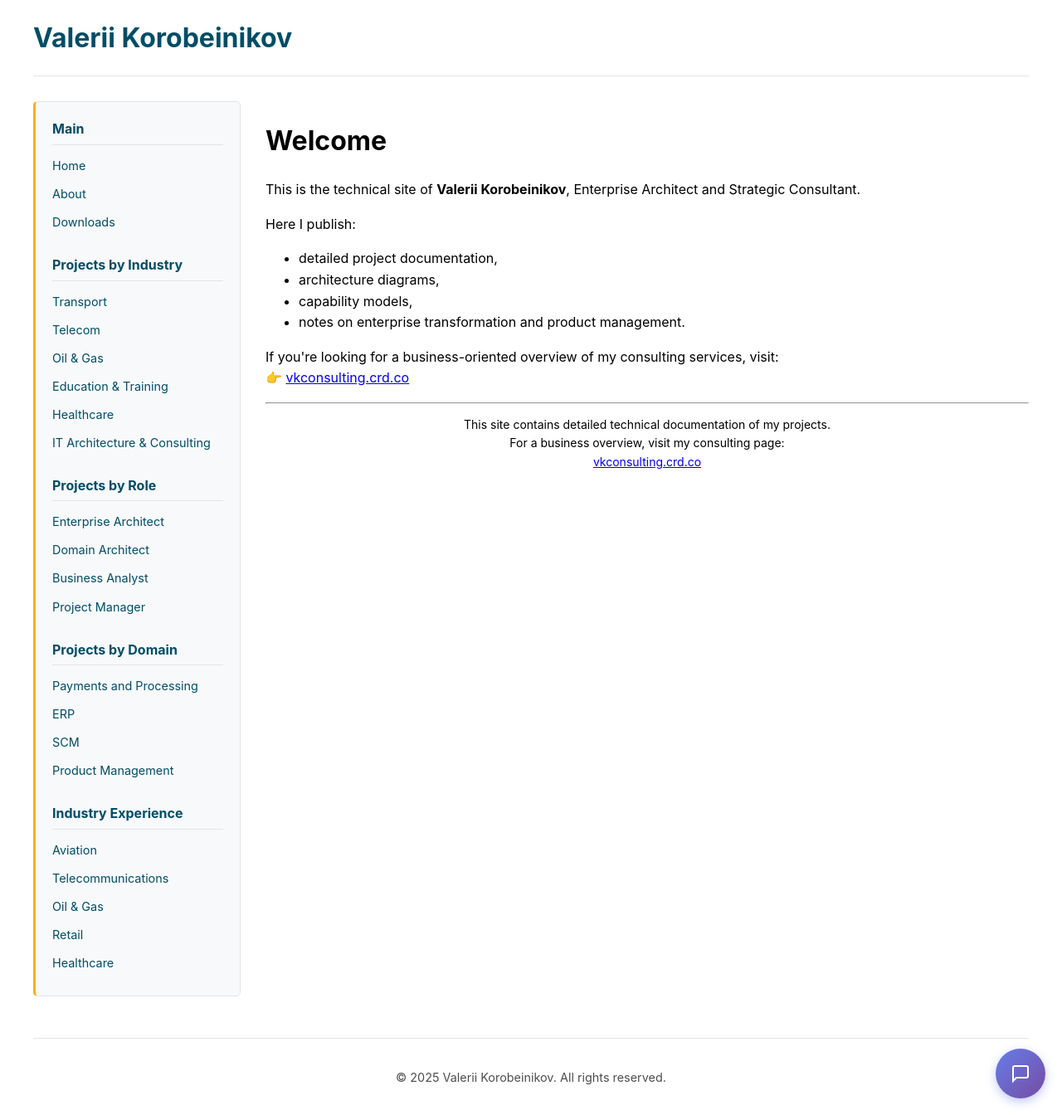
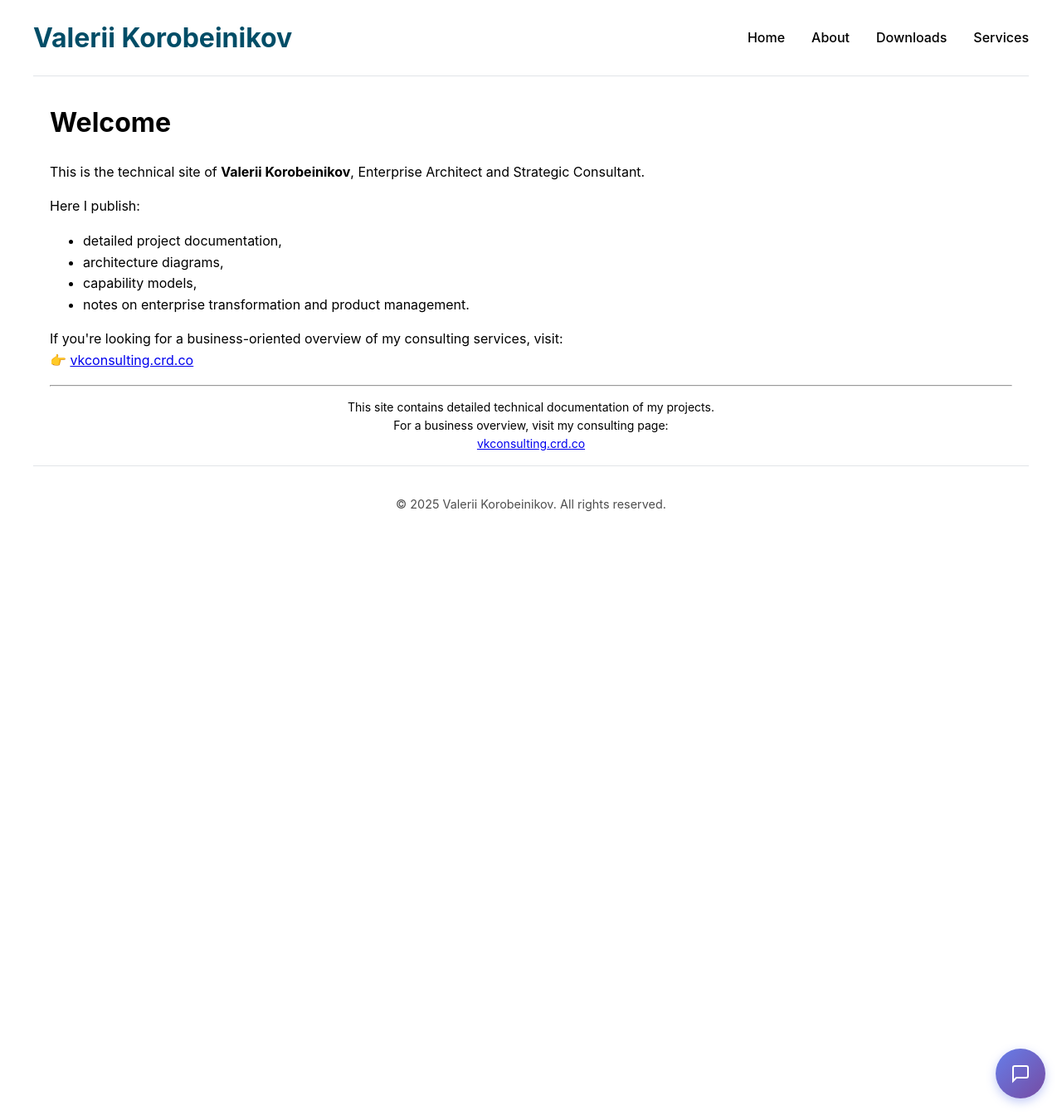
Before and after one commit to vkgeorgia/vkgeorgia.github.io, a Jekyll site: the page built from index.html, in a window 1280 px wide and 1344 px high. Shown: the whole window at 83% size. Built offline with Jekyll 4.4.1, drawn with Linux system fonts in a browser that asks for light colours.

Commit message:
Sidebar removed

```diff
--- a/_includes/navigation.html
+++ /dev/null
@@ -1,53 +0,0 @@
-<nav class="site-navigation">
-  <div class="nav-section">
-    <h3>Main</h3>
-    <ul>
-      <li><a href="{{ '/' | relative_url }}">Home</a></li>
-      <li><a href="{{ '/about' | relative_url }}">About</a></li>
-      <li><a href="{{ '/downloads' | relative_url }}">Downloads</a></li>
-    </ul>
-  </div>
-
-  <div class="nav-section">
-    <h3>Projects by Industry</h3>
-    <ul>
-      <li><a href="{{ '/projects/transport' | relative_url }}">Transport</a></li>
-      <li><a href="{{ '/projects/telecom' | relative_url }}">Telecom</a></li>
-      <li><a href="{{ '/projects/oilgas' | relative_url }}">Oil & Gas</a></li>
-      <li><a href="{{ '/projects/education' | relative_url }}">Education & Training</a></li>
-      <li><a href="{{ '/projects/healthcare' | relative_url }}">Healthcare</a></li>
-      <li><a href="{{ '/projects/consulting' | relative_url }}">IT Architecture & Consulting</a></li>
-    </ul>
-  </div>
-
-  <div class="nav-section">
-    <h3>Projects by Role</h3>
-    <ul>
-      <li><a href="{{ '/roles/enterprise-architect' | relative_url }}">Enterprise Architect</a></li>
-      <li><a href="{{ '/roles/domain-architect' | relative_url }}">Domain Architect</a></li>
-      <li><a href="{{ '/roles/business-analyst' | relative_url }}">Business Analyst</a></li>
-      <li><a href="{{ '/roles/project-manager' | relative_url }}">Project Manager</a></li>
-    </ul>
-  </div>
-
-  <div class="nav-section">
-    <h3>Projects by Domain</h3>
-    <ul>
-      <li><a href="{{ '/domains/card-processing' | relative_url }}">Payments and Processing</a></li>
-      <li><a href="{{ '/domains/erp' | relative_url }}">ERP</a></li>
-      <li><a href="{{ '/domains/scm' | relative_url }}">SCM</a></li>
-      <li><a href="{{ '/domains/product-management' | relative_url }}">Product Management</a></li>
-    </ul>
-  </div>
-
-  <div class="nav-section">
-    <h3>Industry Experience</h3>
-    <ul>
-      <li><a href="{{ '/industries/aviation' | relative_url }}">Aviation</a></li>
-      <li><a href="{{ '/industries/telecom' | relative_url }}">Telecommunications</a></li>
-      <li><a href="{{ '/industries/oilgas' | relative_url }}">Oil & Gas</a></li>
-      <li><a href="{{ '/industries/retail' | relative_url }}">Retail</a></li>
-      <li><a href="{{ '/industries/healthcare' | relative_url }}">Healthcare</a></li>
-    </ul>
-  </div>
-</nav>
--- a/_layouts/default.html
+++ b/_layouts/default.html
@@ -22,23 +22,23 @@
         <h1 class="site-title">
           <a href="{{ '/' | relative_url }}">{{ site.title }}</a>
         </h1>
-        <button class="menu-toggle" aria-label="Toggle menu" aria-expanded="false">
-          <span></span>
-          <span></span>
-          <span></span>
+        <nav class="top-navigation">
+          <ul>
+            <li><a href="{{ '/' | relative_url }}">Home</a></li>
+            <li><a href="{{ '/about' | relative_url }}">About</a></li>
+            <li><a href="{{ '/downloads' | relative_url }}">Downloads</a></li>
+            <li><a href="{{ '/services' | relative_url }}">Services</a></li>
+          </ul>
+        </nav>
+        <button class="mobile-menu-toggle" aria-label="Toggle menu" aria-expanded="false">
+          ☰
         </button>
       </div>
     </header>
 
-    <div class="main-wrapper">
-      <aside class="sidebar">
-        {% include navigation.html %}
-      </aside>
-
-      <main class="site-content">
-        {{ content }}
-      </main>
-    </div>
+    <main class="site-content">
+      {{ content }}
+    </main>
 
     <footer class="site-footer">
       <p>&copy; {{ site.time | date: "%Y" }} {{ site.title }}. All rights reserved.</p>
--- a/_sass/main.scss
+++ b/_sass/main.scss
@@ -52,132 +52,63 @@ body {
     }
   }
 
-  // Hamburger menu button
-  .menu-toggle {
-    display: none;
-    flex-direction: column;
-    justify-content: space-around;
-    width: 30px;
-    height: 30px;
-    background: transparent;
-    border: none;
-    cursor: pointer;
-    padding: 0;
-    z-index: 1001;
-
-    span {
-      width: 100%;
-      height: 3px;
-      background-color: $text-color;
-      border-radius: 2px;
-      transition: all 0.3s ease;
+  // Top navigation
+  .top-navigation {
+    ul {
+      display: flex;
+      list-style: none;
+      margin: 0;
+      padding: 0;
+      gap: 2rem;
     }
 
-    &:focus {
-      outline: 2px solid $primary-color;
-      outline-offset: 2px;
+    li {
+      margin: 0;
     }
 
-    &.is-active {
-      span:nth-child(1) {
-        transform: rotate(45deg) translate(8px, 8px);
+    a {
+      color: $text-color;
+      text-decoration: none;
+      font-weight: 500;
+      font-size: 1rem;
+      transition: color 0.2s ease;
+
+      &:hover {
+        color: $primary-color;
       }
-      span:nth-child(2) {
-        opacity: 0;
-      }
-      span:nth-child(3) {
-        transform: rotate(-45deg) translate(8px, -8px);
+
+      &:active {
+        color: $secondary-color;
       }
     }
   }
 
-  .site-nav {
-    margin-top: 10px;
+  // Mobile menu toggle button
+  .mobile-menu-toggle {
+    display: none;
+    background: none;
+    border: none;
+    font-size: 1.5rem;
+    cursor: pointer;
+    color: $text-color;
+    padding: 0.5rem;
 
-    a {
-      color: $link-color;
-      text-decoration: none;
-      margin-right: 20px;
-
-      &:hover {
-        text-decoration: underline;
-      }
+    &:hover {
+      color: $primary-color;
     }
   }
 }
 
-// Main wrapper
+// Main wrapper - simplified (no sidebar)
 .main-wrapper {
-  display: flex;
-  gap: 30px;
   margin-bottom: 50px;
-  align-items: flex-start;
-}
-
-// Sidebar
-.sidebar {
-  width: 250px;
-  flex-shrink: 0;
-  position: sticky;
-  top: 20px;
-
-  .site-navigation {
-    background-color: #f8f9fa;
-    border: 1px solid $border-color;
-    border-left: 3px solid $secondary-color;
-    border-radius: 5px;
-    padding: 20px;
-    position: relative;
-
-    .nav-section {
-      margin-bottom: 25px;
-
-      &:last-child {
-        margin-bottom: 0;
-      }
-
-      h3 {
-        margin: 0 0 10px 0;
-        font-size: 1rem;
-        color: $primary-color;
-        border-bottom: 1px solid $border-color;
-        padding-bottom: 5px;
-      }
-
-      ul {
-        list-style: none;
-        padding: 0;
-        margin: 0;
-
-        li {
-          margin-bottom: 5px;
-
-          a {
-            color: $link-color;
-            text-decoration: none;
-            font-size: 0.9rem;
-            display: block;
-            padding: 3px 0;
-            transition: color 0.2s ease;
-
-            &:hover {
-              color: $secondary-color;
-              text-decoration: underline;
-            }
-
-            &:active {
-              color: $accent-color;
-            }
-          }
-        }
-      }
-    }
-  }
 }
 
 // Main content
 .site-content {
-  flex: 1;
+  max-width: 1200px;
+  margin: 0 auto;
+  padding: 0 20px;
   min-height: 400px;
 }
 
@@ -336,47 +267,46 @@ body {
       font-size: 1.5rem;
     }
 
-    .menu-toggle {
-      display: flex;
+    .mobile-menu-toggle {
+      display: block;
+    }
+
+    .top-navigation {
+      display: none;
+      position: absolute;
+      top: 100%;
+      left: 0;
+      right: 0;
+      background: #fff;
+      border-bottom: 1px solid $border-color;
+      z-index: 1000;
+
+      &.is-open {
+        display: block;
+      }
+
+      ul {
+        flex-direction: column;
+        gap: 0;
+      }
+
+      li {
+        border-bottom: 1px solid $border-color;
+
+        &:last-child {
+          border-bottom: none;
+        }
+      }
+
+      a {
+        display: block;
+        padding: 1rem 2rem;
+      }
     }
   }
 
   .main-wrapper {
-    flex-direction: column;
-    gap: 20px;
     margin-bottom: 30px;
-  }
-
-  .sidebar {
-    width: 100%;
-    position: relative;
-    top: 0;
-
-    .site-navigation {
-      padding: 15px;
-      border-radius: 5px;
-
-      .nav-section {
-        margin-bottom: 20px;
-
-        h3 {
-          font-size: 0.95rem;
-          margin-bottom: 8px;
-        }
-
-        ul li {
-          margin-bottom: 4px;
-
-          a {
-            font-size: 0.9rem;
-            padding: 5px 0;
-            min-height: 44px;
-            display: flex;
-            align-items: center;
-          }
-        }
-      }
-    }
   }
 
   .page {
@@ -451,21 +381,7 @@ body {
   }
 }
 
-// Hide sidebar on mobile by default, show when menu is toggled
-@media (max-width: 768px) {
-  .sidebar {
-    max-height: 0;
-    overflow: hidden;
-    transition: max-height 0.3s ease-out;
-    opacity: 0;
 
-    &.is-open {
-      max-height: 1000px;
-      opacity: 1;
-      transition: max-height 0.3s ease-in, opacity 0.3s ease-in;
-    }
-  }
-}
 
 // Extra small devices
 @media (max-width: 480px) {
```
Also changed, not shown: other parts of _layouts/default.html (+17 -11 lines), services.md (added, +30 -0 lines).
